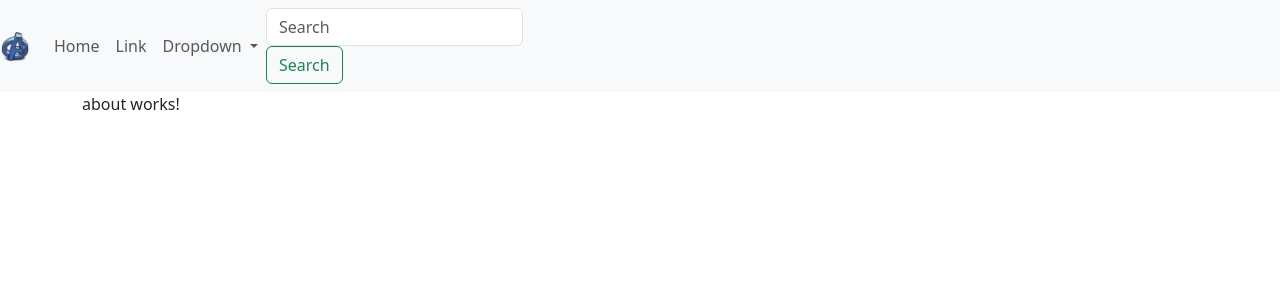
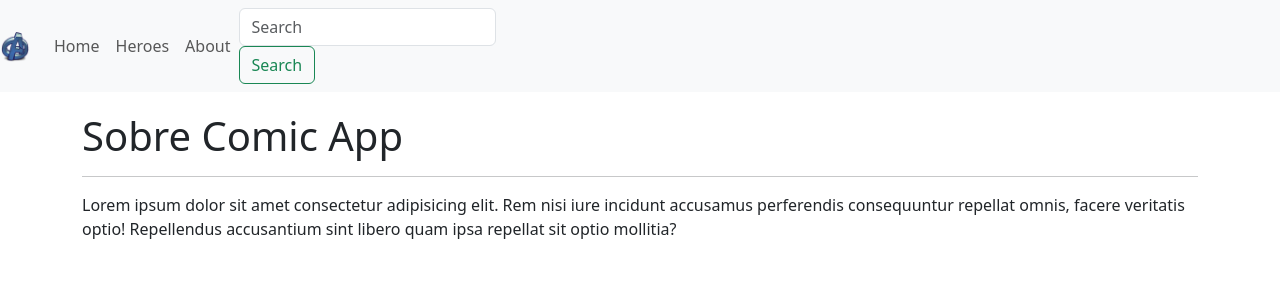
Before and after one commit to Brigitte9219/Angular_Spa, an Angular app: page /about in a window 1280 px wide. Shown: the top 300 px of the page. Built offline with nearby package versions, Linux system fonts and the light colour scheme.

Commit message:
Se configuran las rutas con el archivo app.routes y en el navbar con el  [routerLink]="['home']"

```diff
--- a/src/app/app.component.css
+++ b/src/app/app.component.css
@@ -0,0 +1,3 @@
+.main-container{
+ margin-top: 20px;
+}
--- a/src/app/app.component.html
+++ b/src/app/app.component.html
@@ -1,4 +1,4 @@
 <app-navbar></app-navbar>
-<div class="container">
+<div class="container main-container">
 <router-outlet></router-outlet>
 </div>
--- a/src/app/app.routes.ts
+++ b/src/app/app.routes.ts
@@ -2,10 +2,12 @@ import { Component } from "@angular/core";
 import { RouterModule, Routes } from "@angular/router";
 import { HomeComponent } from "./components/home/home.component";
 import { AboutComponent } from "./components/about/about.component";
+import { HeroesComponent } from "./components/heroes/heroes.component";
 
 const APP_ROUTES: Routes= [
   {path: 'home', component: HomeComponent},
   {path: 'about', component: AboutComponent},
+  {path: 'heroes', component: HeroesComponent},
   {path: '**', pathMatch: 'full', redirectTo: 'home'}
 ];
 
--- a/src/app/components/about/about.component.html
+++ b/src/app/components/about/about.component.html
@@ -1 +1,5 @@
-<p>about works!</p>
+<h1>Sobre Comic App</h1>
+<hr>
+<p>
+  Lorem ipsum dolor sit amet consectetur adipisicing elit. Rem nisi iure incidunt accusamus perferendis consequuntur repellat omnis, facere veritatis optio! Repellendus accusantium sint libero quam ipsa repellat sit optio mollitia?
+</p>
--- a/src/app/components/shared/navbar/navbar.component.html
+++ b/src/app/components/shared/navbar/navbar.component.html
@@ -11,28 +11,20 @@
 
   <div class="collapse navbar-collapse" id="navbarSupportedContent">
     <ul class="navbar-nav mr-auto">
-
-      <li class="nav-item active">
-        <a class="nav-link" href="#">Home </a>
+      <!--Active-->
+      <li class="nav-item">
+        <a class="nav-link" [routerLink]="['home']">Home </a>
       </li>
       <li class="nav-item">
-        <a class="nav-link" href="#">Link</a>
+        <a class="nav-link" [routerLink]="['heroes']">Heroes</a>
       </li>
-      <li class="nav-item dropdown">
-        <a class="nav-link dropdown-toggle" href="#" id="navbarDropdown" role="button" data-toggle="dropdown" aria-haspopup="true" aria-expanded="false">
-          Dropdown
-        </a>
-        <div class="dropdown-menu" aria-labelledby="navbarDropdown">
-          <a class="dropdown-item" href="#">Action</a>
-          <a class="dropdown-item" href="#">Another action</a>
-          <div class="dropdown-divider"></div>
-          <a class="dropdown-item" href="#">Something else here</a>
-        </div>
+      <li class="nav-item">
+        <a class="nav-link" [routerLink]="['about']">About</a>
       </li>
     </ul>
 
     <form class="form-inline my-2 my-lg-0">
-      <input class="form-control mr-sm-2" type="search" placeholder="Search" aria-label="Search">
+      <input class="form-control mr-sm-2" type="text" placeholder="Search">
       <button class="btn btn-outline-success my-2 my-sm-0" type="submit">Search</button>
     </form>
 
```
